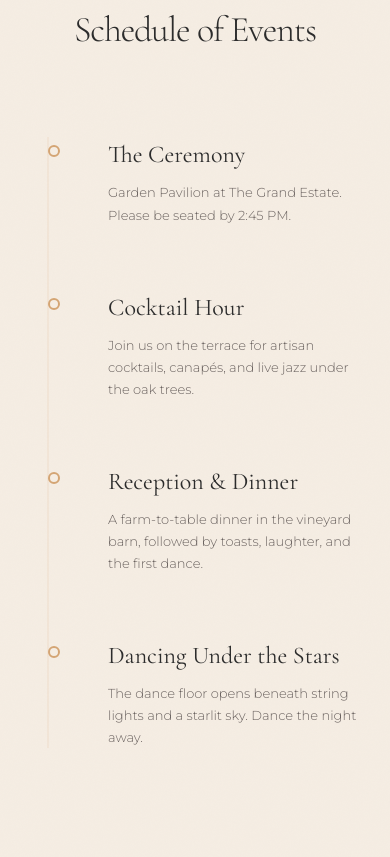
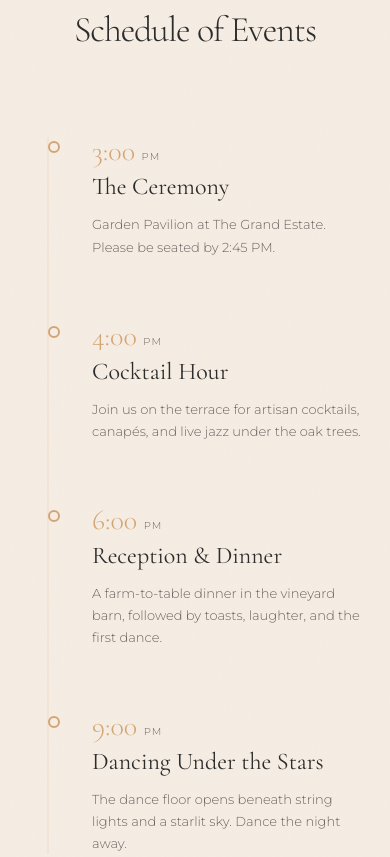
Before and after one commit to shineabraham/3Weddingwebsite, a plain HTML site: page index.html in a window 390 px wide. Shown: the part 3651-4508 px from the top of the page. Drawn offline with nearby package versions, Linux system fonts and the light colour scheme.

Commit message:
Fix schedule timings not showing on mobile view
Add mobile-only time labels above each event title that appear
when the desktop left-column times are hidden on small screens.

Co-Authored-By: Claude Opus 4.6 <noreply@anthropic.com>

```diff
--- a/index.html
+++ b/index.html
@@ -601,52 +601,56 @@
         <div class="timeline-line"></div>
 
         <!-- Event 1 -->
-        <div class="reveal stagger-1" style="display: flex; gap: 32px; align-items: flex-start; margin-bottom: 64px; position: relative;">
+        <div class="reveal stagger-1 timeline-event" style="display: flex; gap: 32px; align-items: flex-start; margin-bottom: 64px; position: relative;">
           <div style="flex: 1; text-align: right; padding-right: 32px;" class="timeline-content-left">
             <p class="font-display" style="font-size: 36px; font-weight: 300; color: #D4A574; line-height: 1;">3:00</p>
             <p class="font-body" style="font-size: 11px; letter-spacing: 0.15em; text-transform: uppercase; color: #6B6360; margin-top: 4px;">in the afternoon</p>
           </div>
-          <div style="width: 12px; height: 12px; border-radius: 50%; border: 2px solid #D4A574; background: #F5EDE3; flex-shrink: 0; margin-top: 8px; position: relative; z-index: 2;"></div>
+          <div class="timeline-dot" style="width: 12px; height: 12px; border-radius: 50%; border: 2px solid #D4A574; background: #F5EDE3; flex-shrink: 0; margin-top: 8px; position: relative; z-index: 2;"></div>
           <div style="flex: 1; padding-left: 32px;" class="timeline-content-right">
+            <p class="font-display timeline-time-mobile" style="display: none; font-size: 28px; font-weight: 300; color: #D4A574; line-height: 1; margin-bottom: 4px;">3:00 <span class="font-body" style="font-size: 10px; letter-spacing: 0.1em; text-transform: uppercase; color: #6B6360;">PM</span></p>
             <h3 class="font-display" style="font-size: 24px; font-weight: 400; color: #2C2C2C; margin-bottom: 8px;">The Ceremony</h3>
             <p class="font-body" style="font-size: 13px; line-height: 1.7; color: #6B6360; font-weight: 300;">Garden Pavilion at The Grand Estate. Please be seated by 2:45 PM.</p>
           </div>
         </div>
 
         <!-- Event 2 -->
-        <div class="reveal stagger-2" style="display: flex; gap: 32px; align-items: flex-start; margin-bottom: 64px; position: relative;">
+        <div class="reveal stagger-2 timeline-event" style="display: flex; gap: 32px; align-items: flex-start; margin-bottom: 64px; position: relative;">
           <div style="flex: 1; text-align: right; padding-right: 32px;" class="timeline-content-left">
             <p class="font-display" style="font-size: 36px; font-weight: 300; color: #D4A574; line-height: 1;">4:00</p>
             <p class="font-body" style="font-size: 11px; letter-spacing: 0.15em; text-transform: uppercase; color: #6B6360; margin-top: 4px;">in the afternoon</p>
           </div>
-          <div style="width: 12px; height: 12px; border-radius: 50%; border: 2px solid #D4A574; background: #F5EDE3; flex-shrink: 0; margin-top: 8px; position: relative; z-index: 2;"></div>
+          <div class="timeline-dot" style="width: 12px; height: 12px; border-radius: 50%; border: 2px solid #D4A574; background: #F5EDE3; flex-shrink: 0; margin-top: 8px; position: relative; z-index: 2;"></div>
           <div style="flex: 1; padding-left: 32px;" class="timeline-content-right">
+            <p class="font-display timeline-time-mobile" style="display: none; font-size: 28px; font-weight: 300; color: #D4A574; line-height: 1; margin-bottom: 4px;">4:00 <span class="font-body" style="font-size: 10px; letter-spacing: 0.1em; text-transform: uppercase; color: #6B6360;">PM</span></p>
             <h3 class="font-display" style="font-size: 24px; font-weight: 400; color: #2C2C2C; margin-bottom: 8px;">Cocktail Hour</h3>
             <p class="font-body" style="font-size: 13px; line-height: 1.7; color: #6B6360; font-weight: 300;">Join us on the terrace for artisan cocktails, canapés, and live jazz under the oak trees.</p>
           </div>
         </div>
 
         <!-- Event 3 -->
-        <div class="reveal stagger-3" style="display: flex; gap: 32px; align-items: flex-start; margin-bottom: 64px; position: relative;">
+        <div class="reveal stagger-3 timeline-event" style="display: flex; gap: 32px; align-items: flex-start; margin-bottom: 64px; position: relative;">
           <div style="flex: 1; text-align: right; padding-right: 32px;" class="timeline-content-left">
             <p class="font-display" style="font-size: 36px; font-weight: 300; color: #D4A574; line-height: 1;">6:00</p>
             <p class="font-body" style="font-size: 11px; letter-spacing: 0.15em; text-transform: uppercase; color: #6B6360; margin-top: 4px;">in the evening</p>
           </div>
-          <div style="width: 12px; height: 12px; border-radius: 50%; border: 2px solid #D4A574; background: #F5EDE3; flex-shrink: 0; margin-top: 8px; position: relative; z-index: 2;"></div>
+          <div class="timeline-dot" style="width: 12px; height: 12px; border-radius: 50%; border: 2px solid #D4A574; background: #F5EDE3; flex-shrink: 0; margin-top: 8px; position: relative; z-index: 2;"></div>
           <div style="flex: 1; padding-left: 32px;" class="timeline-content-right">
+            <p class="font-display timeline-time-mobile" style="display: none; font-size: 28px; font-weight: 300; color: #D4A574; line-height: 1; margin-bottom: 4px;">6:00 <span class="font-body" style="font-size: 10px; letter-spacing: 0.1em; text-transform: uppercase; color: #6B6360;">PM</span></p>
             <h3 class="font-display" style="font-size: 24px; font-weight: 400; color: #2C2C2C; margin-bottom: 8px;">Reception & Dinner</h3>
             <p class="font-body" style="font-size: 13px; line-height: 1.7; color: #6B6360; font-weight: 300;">A farm-to-table dinner in the vineyard barn, followed by toasts, laughter, and the first dance.</p>
           </div>
         </div>
 
         <!-- Event 4 -->
-        <div class="reveal stagger-4" style="display: flex; gap: 32px; align-items: flex-start; position: relative;">
+        <div class="reveal stagger-4 timeline-event" style="display: flex; gap: 32px; align-items: flex-start; position: relative;">
           <div style="flex: 1; text-align: right; padding-right: 32px;" class="timeline-content-left">
             <p class="font-display" style="font-size: 36px; font-weight: 300; color: #D4A574; line-height: 1;">9:00</p>
             <p class="font-body" style="font-size: 11px; letter-spacing: 0.15em; text-transform: uppercase; color: #6B6360; margin-top: 4px;">in the evening</p>
           </div>
-          <div style="width: 12px; height: 12px; border-radius: 50%; border: 2px solid #D4A574; background: #F5EDE3; flex-shrink: 0; margin-top: 8px; position: relative; z-index: 2;"></div>
+          <div class="timeline-dot" style="width: 12px; height: 12px; border-radius: 50%; border: 2px solid #D4A574; background: #F5EDE3; flex-shrink: 0; margin-top: 8px; position: relative; z-index: 2;"></div>
           <div style="flex: 1; padding-left: 32px;" class="timeline-content-right">
+            <p class="font-display timeline-time-mobile" style="display: none; font-size: 28px; font-weight: 300; color: #D4A574; line-height: 1; margin-bottom: 4px;">9:00 <span class="font-body" style="font-size: 10px; letter-spacing: 0.1em; text-transform: uppercase; color: #6B6360;">PM</span></p>
             <h3 class="font-display" style="font-size: 24px; font-weight: 400; color: #2C2C2C; margin-bottom: 8px;">Dancing Under the Stars</h3>
             <p class="font-body" style="font-size: 13px; line-height: 1.7; color: #6B6360; font-weight: 300;">The dance floor opens beneath string lights and a starlit sky. Dance the night away.</p>
           </div>
@@ -820,11 +824,18 @@
       .timeline-content-left {
         display: none;
       }
+      .timeline-time-mobile {
+        display: block !important;
+      }
       .timeline-content-right {
         padding-left: 16px !important;
       }
-      #schedule [style*="display: flex; gap: 32px"] {
+      .timeline-dot {
+        margin-top: 4px !important;
+      }
+      .timeline-event {
         padding-left: 24px;
+        gap: 16px !important;
       }
     }
   </style>
```
